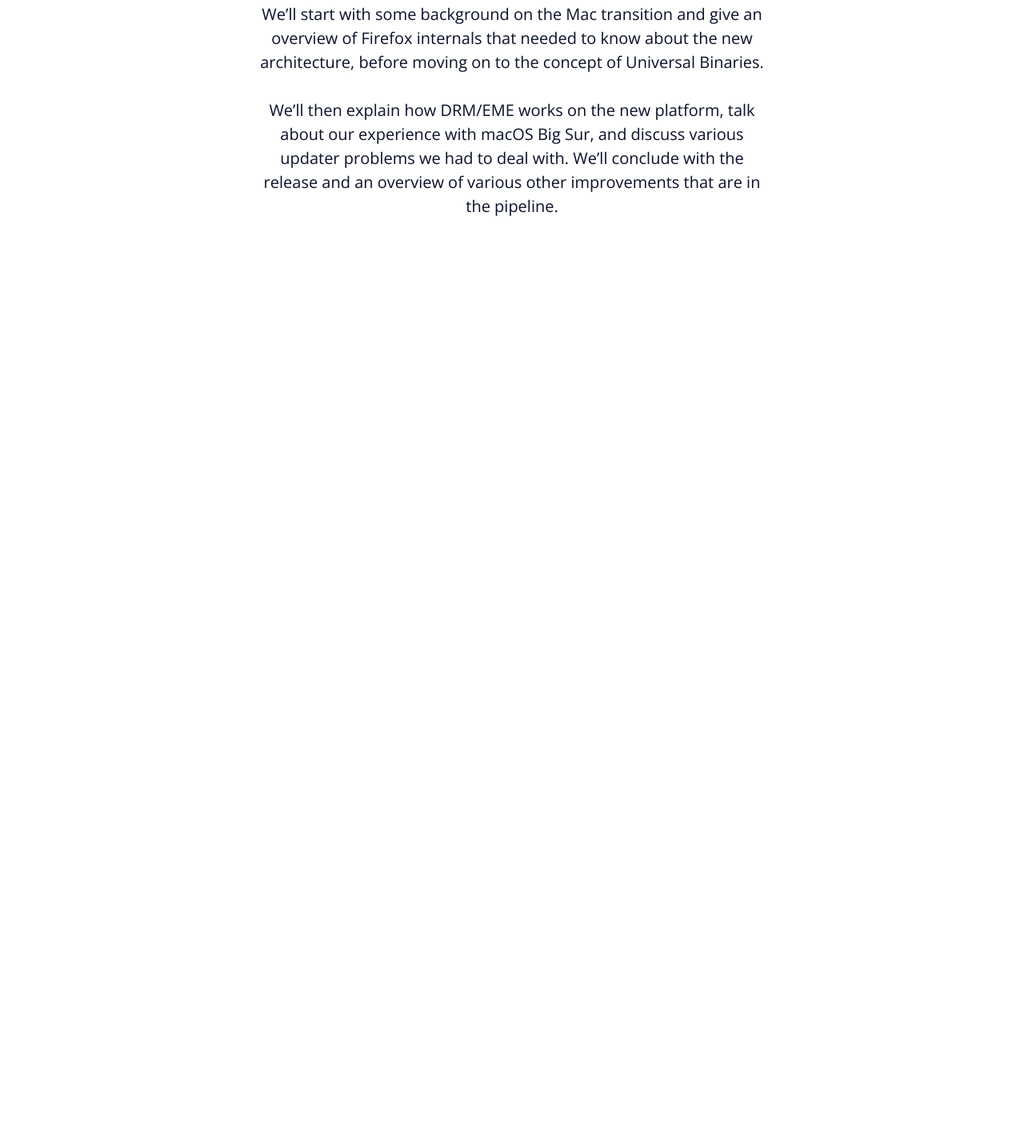
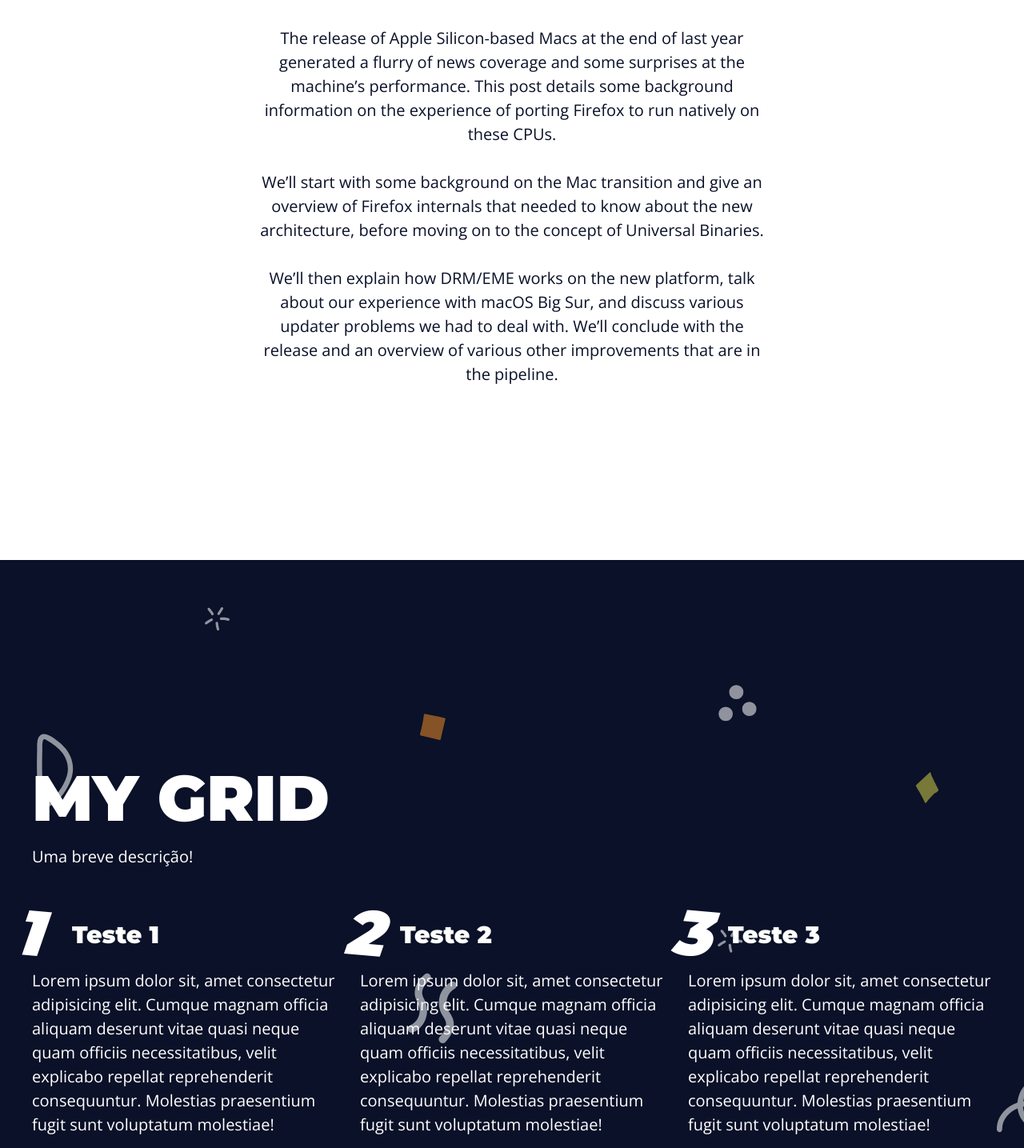
Before and after one commit to 3DUTEX/LandingPage, a plain HTML site: page index.html in a window 1280 px wide. Shown: the part 1365-2800 px from the top of the page at 80% size. Before the commit the page ends 1785 px from the top, so only its background shows below. Drawn offline with nearby package versions, Linux system fonts and the light colour scheme.

Commit message:
seção grid0one feita

```diff
--- a/assets/css/classes.css
+++ b/assets/css/classes.css
@@ -13,7 +13,7 @@
 .main-content {
   max-width: 120rem;
   margin: 0 auto;
-  padding: var(--gap);
+  padding: 10rem var(--gap);
 }
 
 .section {
--- a/assets/css/styles.css
+++ b/assets/css/styles.css
@@ -10,7 +10,7 @@
   display: grid;
   grid-template-columns: 1fr 1.5fr;
   gap: var(--gap);
-  height: 100vh;
+  min-height: 100vh;
 }
 
 .intro-text-content,
@@ -28,8 +28,48 @@
 .top3-content {
   max-width: 64rem;
   display: flex;
+  flex-flow: column nowrap;
+  justify-content: center;
+  min-height: 100vh;
+  text-align: center;
+}
+
+.grid-one-content {
+  display: flex;
   flex-flow: column wrap;
   justify-content: center;
   height: 100vh;
-  text-align: center;
 }
+
+.grid {
+  display: grid;
+  grid-template-columns: repeat(3, 1fr);
+  gap: var(--gap);
+  counter-reset: grid-counter;
+}
+
+.grid-main-heading {
+  margin-bottom: 1rem;
+}
+
+.grid-description {
+  padding-bottom: 3rem;
+}
+
+.grid h3 {
+  font-size: 3rem;
+  position: relative;
+  padding-left: 5rem;
+  padding-bottom: 2rem;
+}
+
+.grid h3::before {
+  counter-increment: grid-counter;
+  content: counter(grid-counter);
+  position: absolute;
+  font-size: 8rem;
+  font-style: italic;
+  top: -4rem;
+  left: -2rem;
+  transform: rotate(5deg);
+}
--- a/index.html
+++ b/index.html
@@ -9,23 +9,22 @@
   <body class="main-bg">
     <aside class="menu white-bg">
       <div class="main-content menu-content">
-        <h1><a href="#">LOGO</a></h1>
+        <h1><a href="#home">LOGO</a></h1>
 
         <nav>
           <ul>
             <li><a href="#intro">intro</a></li>
-            <li><a href="#top3">top 3</a></li>
-            <li><a href="#">gallery</a></li>
-            <li><a href="#">work</a></li>
+            <li><a href="#grid-one">grid-one</a></li>
+            <li><a href="#gallery">gallery</a></li>
             <li><a href="#">contact</a></li>
           </ul>
         </nav>
       </div>
     </aside>
 
-    <div class="intro menu-spacing"></div>
+    <div class="menu-spacing"></div>
 
-    <section id="intro" class="main-bg section">
+    <section id="home" class="main-bg section">
       <div class="main-content intro-content">
         <div class="intro-text-content">
           <h2>January brings us Firefox 85</h2>
@@ -41,7 +40,7 @@
         </div>
       </div>
     </section>
-    <section id="top3" class="white-bg section">
+    <section id="intro" class="white-bg section">
       <div class="main-content top3-content">
         <h2>top 3 jobs</h2>
         <p>
@@ -63,5 +62,50 @@
         </p>
       </div>
     </section>
+    <section id="grid-one" class="grid-one main-bg section">
+      <div class="main-content grid-one-content">
+        <h2 class="grid-main-heading">My Grid</h2>
+        <p class="grid-description">Uma breve descrição!</p>
+
+        <div class="grid">
+          <article>
+            <h3>Teste 1</h3>
+            <p>
+              Lorem ipsum dolor sit, amet consectetur adipisicing elit. Cumque
+              magnam officia aliquam deserunt vitae quasi neque quam officiis
+              necessitatibus, velit explicabo repellat reprehenderit
+              consequuntur. Molestias praesentium fugit sunt voluptatum
+              molestiae!
+            </p>
+          </article>
+          <article>
+            <h3>Teste 2</h3>
+            <p>
+              Lorem ipsum dolor sit, amet consectetur adipisicing elit. Cumque
+              magnam officia aliquam deserunt vitae quasi neque quam officiis
+              necessitatibus, velit explicabo repellat reprehenderit
+              consequuntur. Molestias praesentium fugit sunt voluptatum
+              molestiae!
+            </p>
+          </article>
+          <article>
+            <h3>Teste 3</h3>
+            <p>
+              Lorem ipsum dolor sit, amet consectetur adipisicing elit. Cumque
+              magnam officia aliquam deserunt vitae quasi neque quam officiis
+              necessitatibus, velit explicabo repellat reprehenderit
+              consequuntur. Molestias praesentium fugit sunt voluptatum
+              molestiae!
+            </p>
+          </article>
+        </div>
+      </div>
+    </section>
+
+    <section id="gallery" class="section white-bg">
+      <div class="main-content">
+        <h1>Teste</h1>
+      </div>
+    </section>
   </body>
 </html>
```
